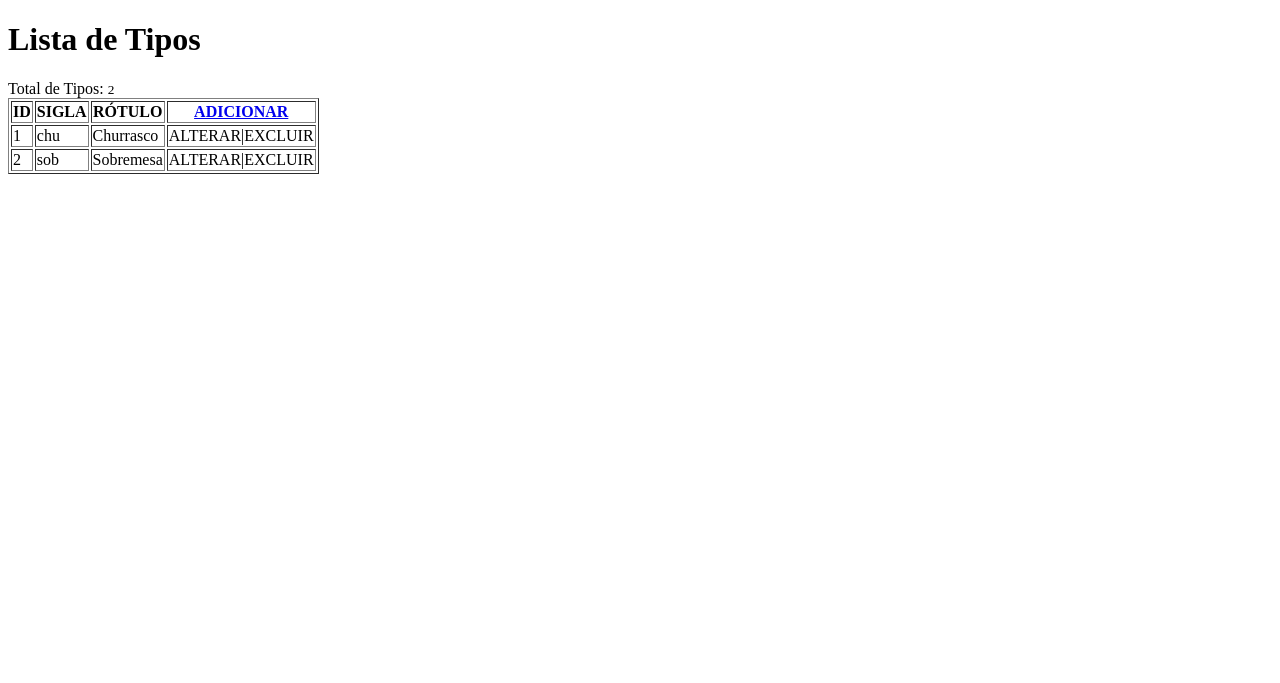
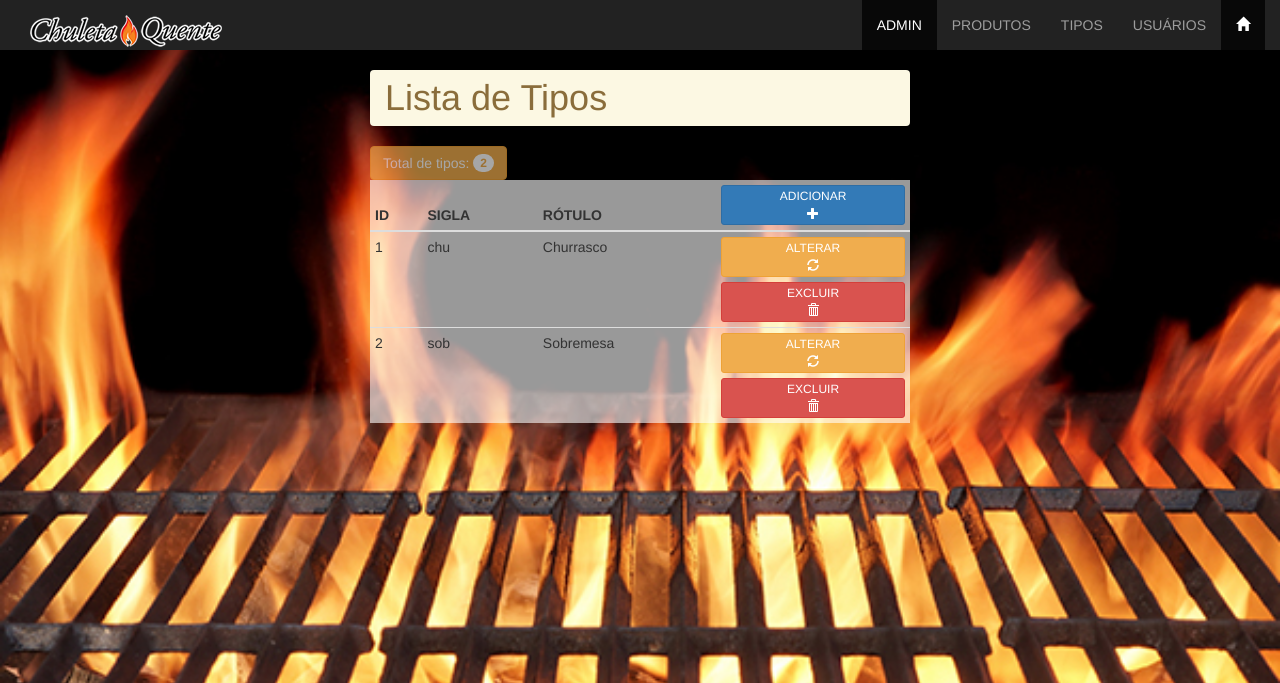
Before and after one commit to leo0liv/Churrascaria, a PHP site: page /tipos_lista.php in a window 1280 px wide. Shown: the top 683 px of the page. Run offline with PHP 8.4, Linux system fonts and the light colour scheme; data comes from the database, SQL or seed files in the repository.

Commit message:
Aula 08/10/2025 - botão excluir do produtos.

```diff
--- a/admin/tipos_lista.php
+++ b/admin/tipos_lista.php
@@ -3,14 +3,14 @@
 include("../Connections/conn_produtos.php");
 // Selecionar os dados
 $consulta   =   "
-                SELECT *
-                FROM tbtipos
+                SELECT  *
+                FROM    tbtipos
                 ORDER BY rotulo_tipo ASC;
                 ";
-// Fazer a lista completa dos dados
-$lista  =   $conn_produtos->query($consulta);
+// Fazer uma lista completa dos dados
+$lista      =   $conn_produtos->query($consulta);
 // Separar os dados em linhas (row)
-$row    =   $lista->fetch_assoc();
+$row        =   $lista->fetch_assoc();
 // Contar o total de linhas
 $totalRows  =   ($lista)->num_rows;
 ?>
@@ -20,44 +20,75 @@ $totalRows  =   ($lista)->num_rows;
     <meta charset="UTF-8">
     <meta name="viewport" content="width=device-width, initial-scale=1.0">
     <title>Tipos - Lista</title>
-    <!-- Depois vamos inserir aqui o Bootstrap -->
-    <!-- Depois vamos inserir o meu_estilo.css -->
+    <!-- Link CSS do Bootstrap -->
+    <link rel="stylesheet" href="../css/bootstrap.min.css">
+    <!-- Link para CSS Específico -->
+    <link rel="stylesheet" href="../css/meu_estilo.css">
 </head>
-<body>
-    <!-- Main>h1 -->
-    <main>
-        <h1>Lista de Tipos</h1>
-        <div>
-            Total de Tipos:
-            <small><?php echo $totalRows; ?></small>
-        </div>
-        <!-- table>thead>tr>th*4 -->
-        <table border="1">
-            <thead>
+<body class="fundofixo">
+<?php include("menu_adm.php"); ?>
+    <!-- main>h1 -->
+    <main class="container">
+        <div class="col-xs-10 col-xs-offset-1 col-sm-8 col-sm-offset-2 col-md-6 col-md-offset-3"> <!-- dimensionamento -->
+            <h1 class="breadcrumb alert-warning ">Lista de Tipos</h1>
+            <div class="btn btn-warning disabled">
+                Total de tipos:
+                <small class="badge"><?php echo $totalRows; ?></small>
+            </div>
+            <!-- table>thead>tr>th*8 -->
+            <table class="table table-hover table-condensed tbopacidade" >
+                <thead>
                 <tr>
                     <th>ID</th>
                     <th>SIGLA</th>
                     <th>RÓTULO</th>
                     <th>
-                        <a href="tipos_insere.php">ADICIONAR</a>
+                        <a
+                            href="tipos_insere.php"
+                            class="btn btn-block btn-primary btn-xs"
+                        >
+                            <span class="hidden-xs">ADICIONAR<br></span>
+                            <span class="glyphicon glyphicon-plus"></span>
+                        </a>
                     </th>
                 </tr>
             </thead>
             <!-- tbody>tr>td*4 -->
             <tbody>
-                <!-- Abre a estrutura de repetição -->
-                 <?php do{ ?>
+                <?php do{ ?><!-- Abre a estrutura de repetição -->
                 <tr>
                     <td><?php echo $row['id_tipo']; ?></td>
                     <td><?php echo $row['sigla_tipo']; ?></td>
                     <td><?php echo $row['rotulo_tipo']; ?></td>
-                    <td>ALTERAR|EXCLUIR</td>
+                    <td>
+                        <a
+                            href="tipos_atualiza.php"
+                            class="btn btn-block btn-warning btn-xs"
+                        >
+                            <span class="hidden-xs">ALTERAR<br></span>
+                            <span class="glyphicon glyphicon-refresh"></span>
+                        </a>
+                        <button
+                            class="btn btn-danger btn-xs btn-block delete"
+                            data-nome="<?php echo $row['rotulo_tipo']; ?>"
+                            data-id="<?php echo $row['id_tipo']; ?>"
+                        >
+                            <span class="hidden-xs">EXCLUIR<br></span>
+                            <span class="glyphicon glyphicon-trash"></span>
+                        </button>
+
+                    </td>
                 </tr>
                 <?php }while($row = $lista->fetch_assoc()); ?>
-                <!-- Fecha a estrutura de rapetição -->
+                <!-- Fecha a estrutura de repetição -->
             </tbody>
-        </table>
-    </main>
+            </table>
+        </div> <!-- fecha dimensionamento -->
+</main>
+
+<!-- Link arquivos Bootstrap js -->
+<script src="https://ajax.googleapis.com/ajax/libs/jquery/1.12.4/jquery.min.js"></script>
+<script src="../js/bootstrap.min.js"></script>
 </body>
 </html>
 <?php mysqli_free_result($lista); ?>
--- a/admin/usuarios_lista.php
+++ b/admin/usuarios_lista.php
@@ -29,6 +29,7 @@ $totalRows  =   ($lista)->num_rows;
     <?php include("menu_adm.php");?>
     <!-- main>h1 -->
     <main class="container">
+        <div class="col-xs-10 col-xs-offset-1 col-sm-8 col-sm-offset-2 col-md-6 col-md-offset-3"> <!-- Abre dimensionamento -->
             <h1 class="breadcrumb alert-info">Lista de Usuários</h1>
             <div class="btn btn-info disabled">
                 Total de Usuários
@@ -88,6 +89,7 @@ $totalRows  =   ($lista)->num_rows;
                     <!-- Fecha a estrutura de rapetição -->
                 </tbody>
             </table>
+        </div><!-- Fecha dimensionamento -->
     </main>
 <!-- Link arquivos Bootstrap js -->
 <script src="https://ajax.googleapis.com/ajax/libs/jquery/1.12.4/jquery.min.js"></script>
```
Also changed, not shown: admin/produtos_exclui.php (added, +27 -0 lines), admin/produtos_lista.php (+56 -1 lines). Lines whose indentation alone changed are shown as unchanged.
